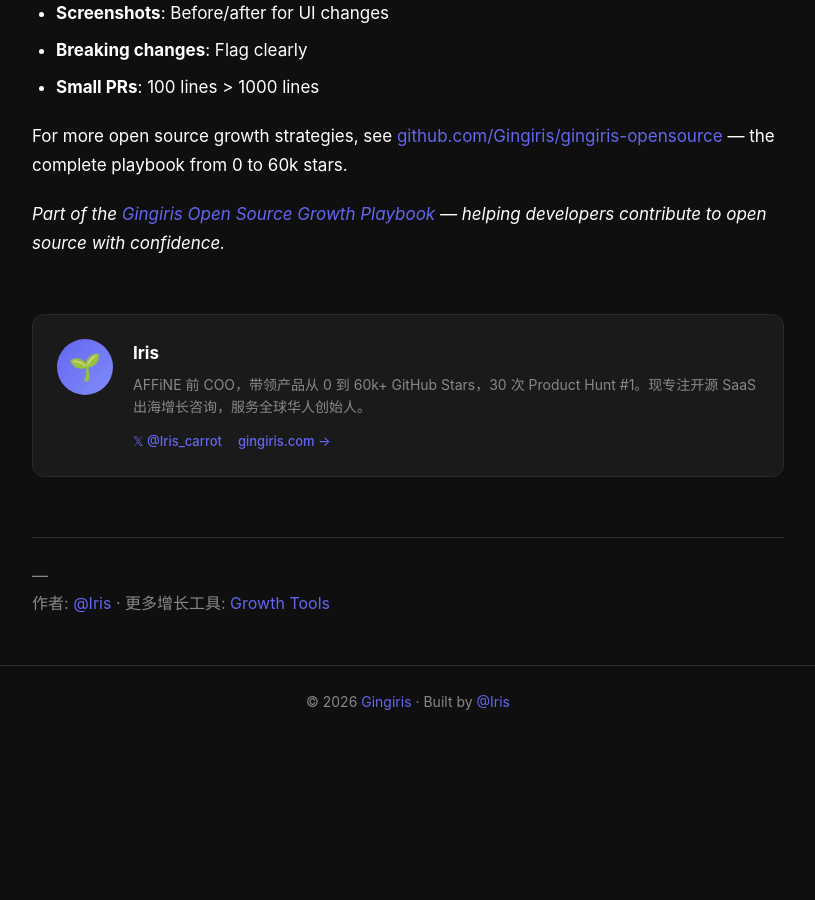
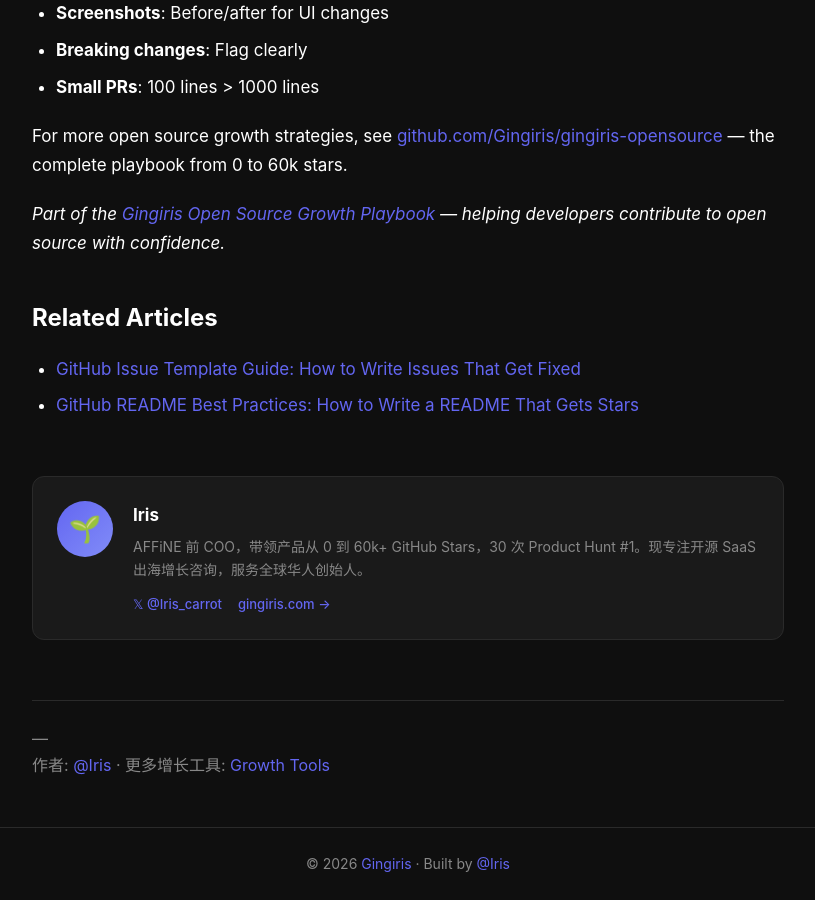
Before and after one commit to Gingiris/growth-tools, a Jekyll site: the page built from _posts/2026-04-02-github-pr-template-guide.md, in a window 1280 px wide and 900 px high, scrolled down 7429 px. Shown: the whole window, without its empty margins (232-1047 px from the left). Built offline with Jekyll 4.4.1, drawn with Linux system fonts in a browser that asks for light colours; before the commit the page ends 8167 px from its top, so only the background shows below that; some of the changed text lies outside the part shown.

Commit message:
feat: add internal links between related posts for SEO
Add Related Articles sections to 6 high-priority posts to distribute
crawl authority and improve topical clustering signals.

Co-Authored-By: Claude Sonnet 4.6 <noreply@anthropic.com>

```diff
--- a/_posts/2026-04-02-github-pr-template-guide.md
+++ b/_posts/2026-04-02-github-pr-template-guide.md
@@ -251,3 +251,8 @@ Read the CONTRIBUTING.md before submitting. Follow their conventions.
 For more open source growth strategies, see [github.com/Gingiris/gingiris-opensource](https://github.com/Gingiris/gingiris-opensource) — the complete playbook from 0 to 60k stars.
 
 *Part of the [Gingiris Open Source Growth Playbook](https://github.com/Gingiris/gingiris-opensource) — helping developers contribute to open source with confidence.*
+
+## Related Articles
+
+- [GitHub Issue Template Guide: How to Write Issues That Get Fixed](https://gingiris.github.io/growth-tools/blog/2026/04/02/github-issue-template-guide/)
+- [GitHub README Best Practices: How to Write a README That Gets Stars](https://gingiris.github.io/growth-tools/blog/2026/03/29/github-readme-best-practices-how-to-write-a-readme-that-gets-stars/)
```
Also changed, not shown: _posts/2026-03-25-product-hunt-launch-playbook-the-definitive-guide-30x-1-winner.md (+5 -0 lines), _posts/2026-03-30-github-stars-history-how-to-track-and-analyze-repository-growth.md (+5 -0 lines), _posts/2026-03-30-reddit-marketing-guide-how-to-promote-without-getting-banned.md (+5 -0 lines), _posts/2026-04-02-best-social-media-listening-tools-startups-2026.md (+5 -0 lines), _posts/2026-04-03-word-of-mouth-marketing.md (+5 -0 lines).
